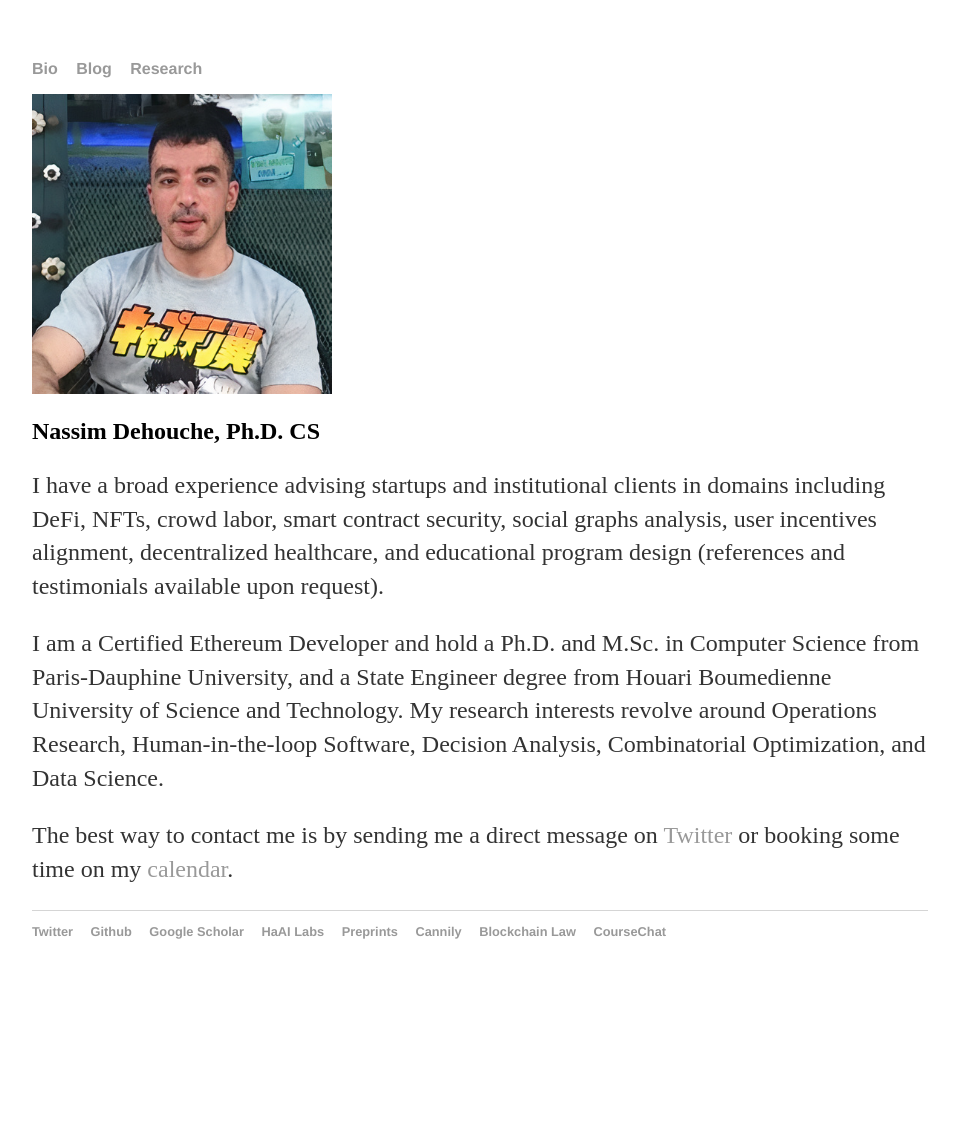
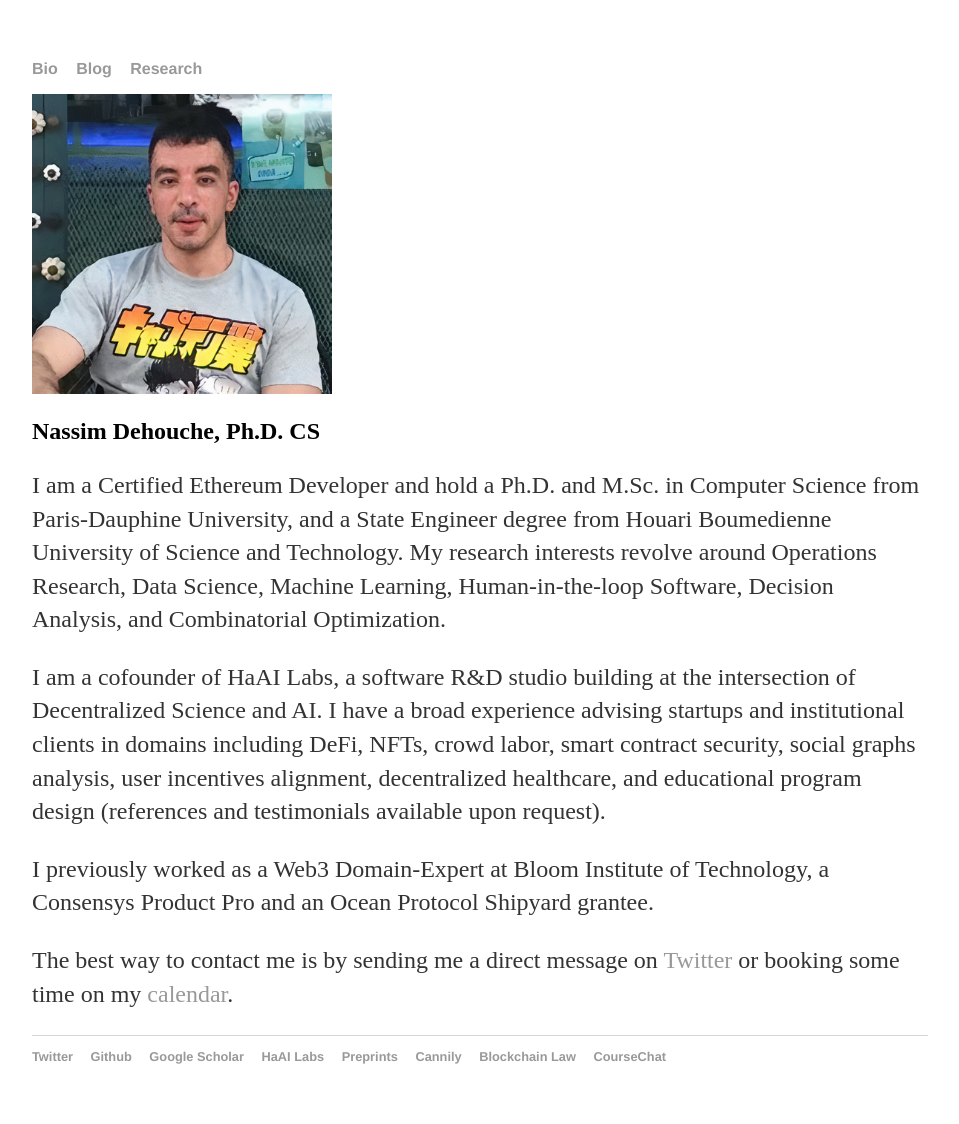
Before and after one commit to ndehouche/ndehouche.github.io, a Jekyll site: the page built from index.html, in a window 1280 px wide. Shown: the whole page, without its empty margins (160-1119 px from the left). Built offline with Jekyll 4.4.1, drawn with Linux system fonts in a browser that asks for light colours; before the commit the page ends 999 px from its top, so only the background shows below that.

Commit message:
Update index.html

```diff
--- a/index.html
+++ b/index.html
@@ -5,8 +5,12 @@ title: Nassim Dehouche
 <div class="blurb">
 	<img src="nassim.jpg" width=300px></img>
 	<h2>Nassim Dehouche, Ph.D. CS</h2>
-	  <p>I have a broad experience advising startups and institutional clients in domains including DeFi, NFTs, crowd labor, smart contract security, social graphs analysis, user incentives alignment, decentralized healthcare, and educational program design (references and testimonials available upon request).
-	      <p>I am a Certified Ethereum Developer and hold a Ph.D. and M.Sc. in Computer Science from Paris-Dauphine University, and a State Engineer degree from Houari Boumedienne University of Science and Technology. My research interests revolve around Operations Research, Human-in-the-loop Software, Decision Analysis, Combinatorial Optimization, and Data Science. </p>
+	  <p>I am a Certified Ethereum Developer and hold a Ph.D. and M.Sc. in Computer Science from Paris-Dauphine University, and a State Engineer degree from Houari Boumedienne University of Science and Technology. My research interests revolve around Operations Research, Data Science, Machine Learning, Human-in-the-loop Software, Decision Analysis, and Combinatorial Optimization. </p>
+
+	  <p>I am a cofounder of HaAI Labs, a software R&D studio building at the intersection of Decentralized Science and AI. I have a broad experience advising startups and institutional clients in domains including DeFi, NFTs, crowd labor, smart contract security, social graphs analysis, user incentives alignment, decentralized healthcare, and educational program design (references and testimonials available upon request).
+
+		      <p>I previously worked as a Web3 Domain-Expert at Bloom Institute of Technology, a Consensys Product Pro and an Ocean Protocol Shipyard grantee. </p>
+
 </div><!-- /.blurb -->
 
 <div class="blurb">
```
